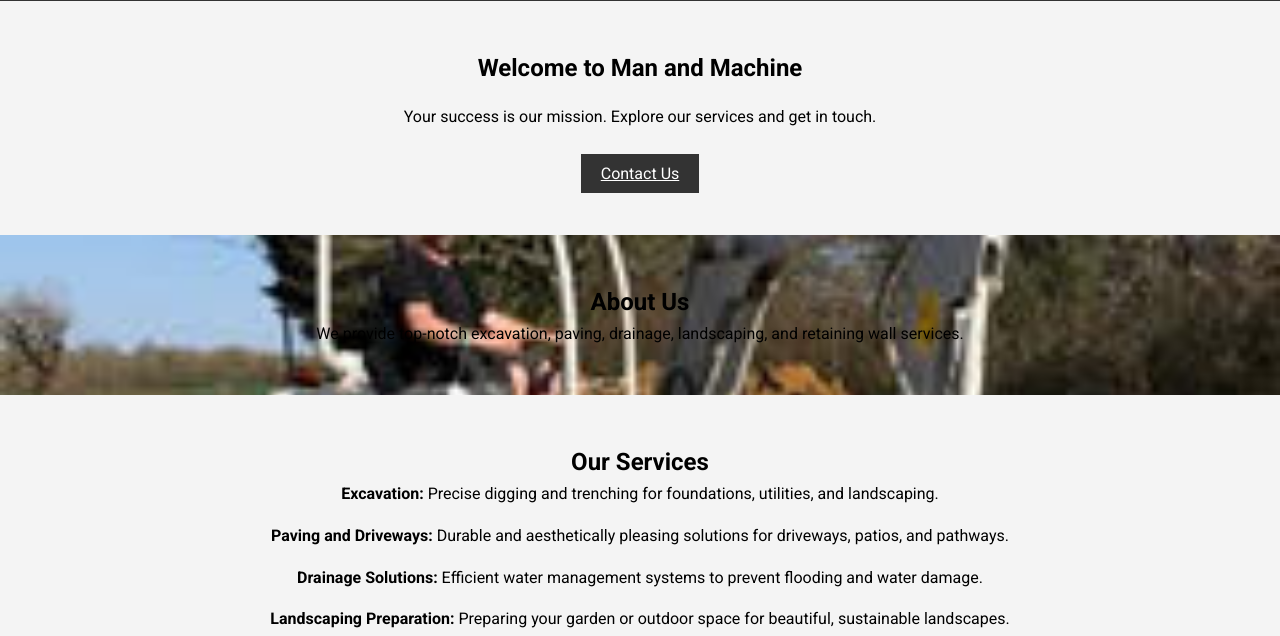
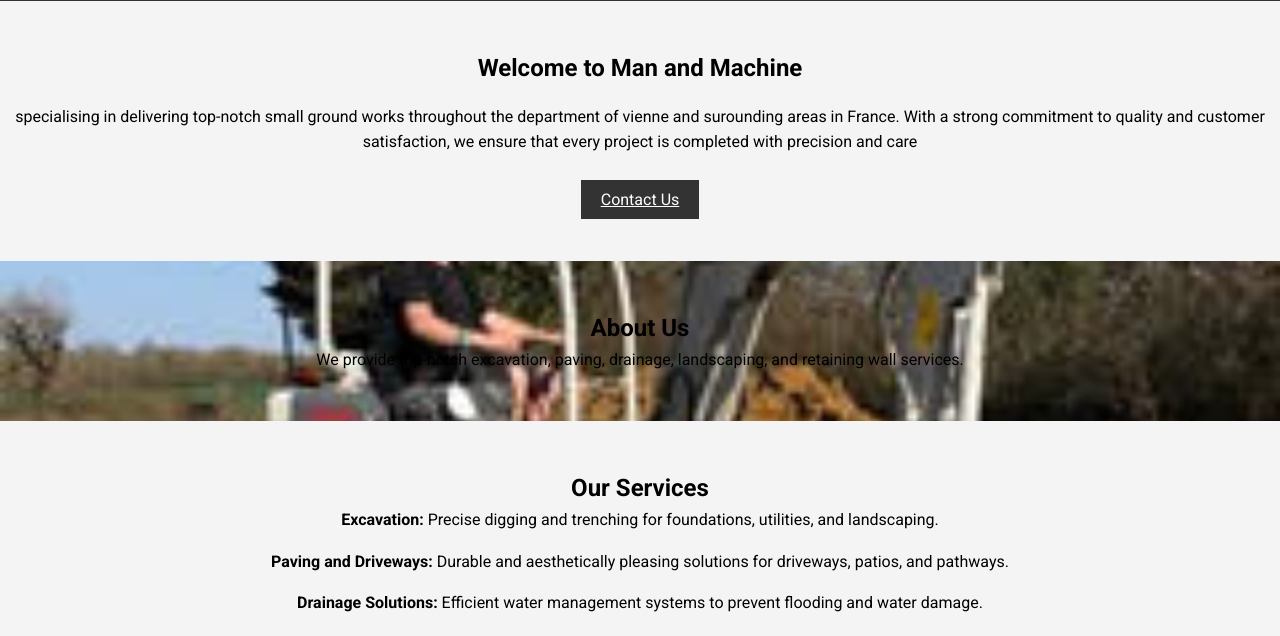
Before and after one commit to russellpeters79/my-web-site-3, a plain HTML site: page index.html in a window 1280 px wide. Shown: the part 151-787 px from the top of the page. Drawn offline with Linux system fonts and the light colour scheme; files whose address does not match are found by name.

Commit message:
Update index.html

```diff
--- a/index.html
+++ b/index.html
@@ -31,7 +31,7 @@
         <section id="home" class="hero services"> <!-- Updated class to include 'services' -->
             <div class="container">
                 <h2 id="home-title" data-en="Welcome to Man and Machine" data-fr="Bienvenue chez Man and Machine">Welcome to Man and Machine</h2>
-                <p id="home-text" data-en="Your success is our mission. Explore our services and get in touch." data-fr="Votre succès est notre mission. Explorez nos services et contactez-nous.">Your success is our mission. Explore our services and get in touch.</p>
+                <p id="home-text" data-en="specialising in delivering top-notch small ground works throughout the department of vienne and surounding areas in France. With a strong commitment to quality and customer satisfaction, we ensure that every project is completed with precision and care" data-fr="Votre succès est notre mission. Explorez nos services et contactez-nous.">Your success is our mission. Explore our services and get in touch.</p>
                 <a href="#contact" class="btn" id="home-btn" data-en="Contact Us" data-fr="Contactez-nous">Contact Us</a>
             </div>
         </section>
```
